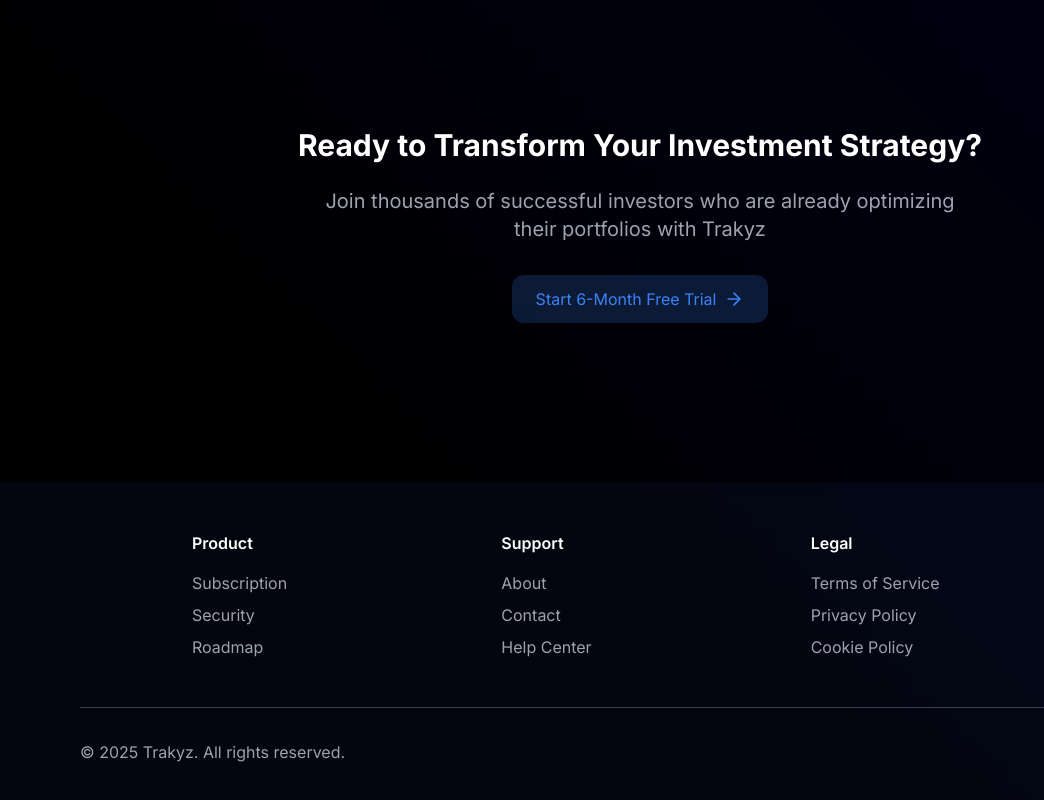
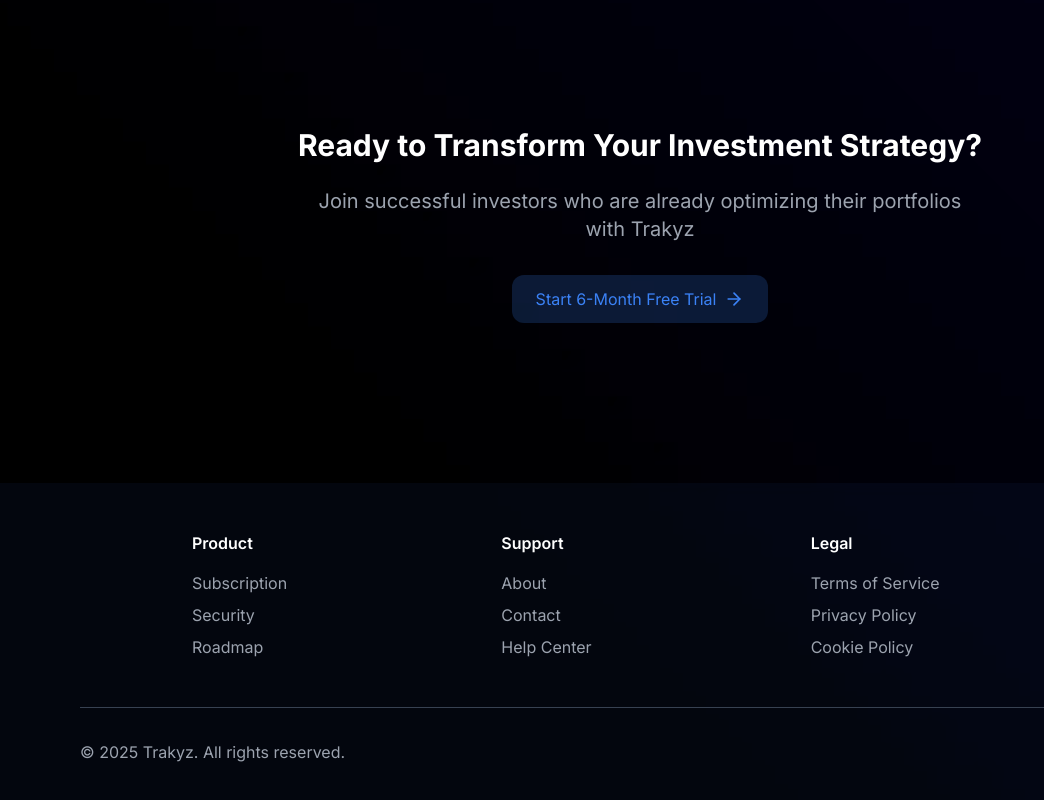
Before and after one commit to viniarski/trakyz, a Next.js app: page /welcome in a window 1280 px wide. Shown: the part 3349-4149 px from the top of the page, without its empty margins (0-1044 px from the left). Built offline with nearby package versions, Linux system fonts and the light colour scheme; no server answers.

Commit message:
update welcome page

```diff
--- a/app/welcome/components/call-to-action.tsx
+++ b/app/welcome/components/call-to-action.tsx
@@ -11,7 +11,7 @@
         Ready to Transform Your Investment Strategy?
       </h2>
       <p className="text-xl text-gray-400 mb-8 max-w-2xl mx-auto">
-        Join thousands of successful investors who are already optimizing their portfolios with Trakyz
+        Join successful investors who are already optimizing their portfolios with Trakyz
       </p>
       <div className="flex flex-col sm:flex-row items-center justify-center gap-4">
         <CtaButtonWithArrow href="/sign-in">
```
